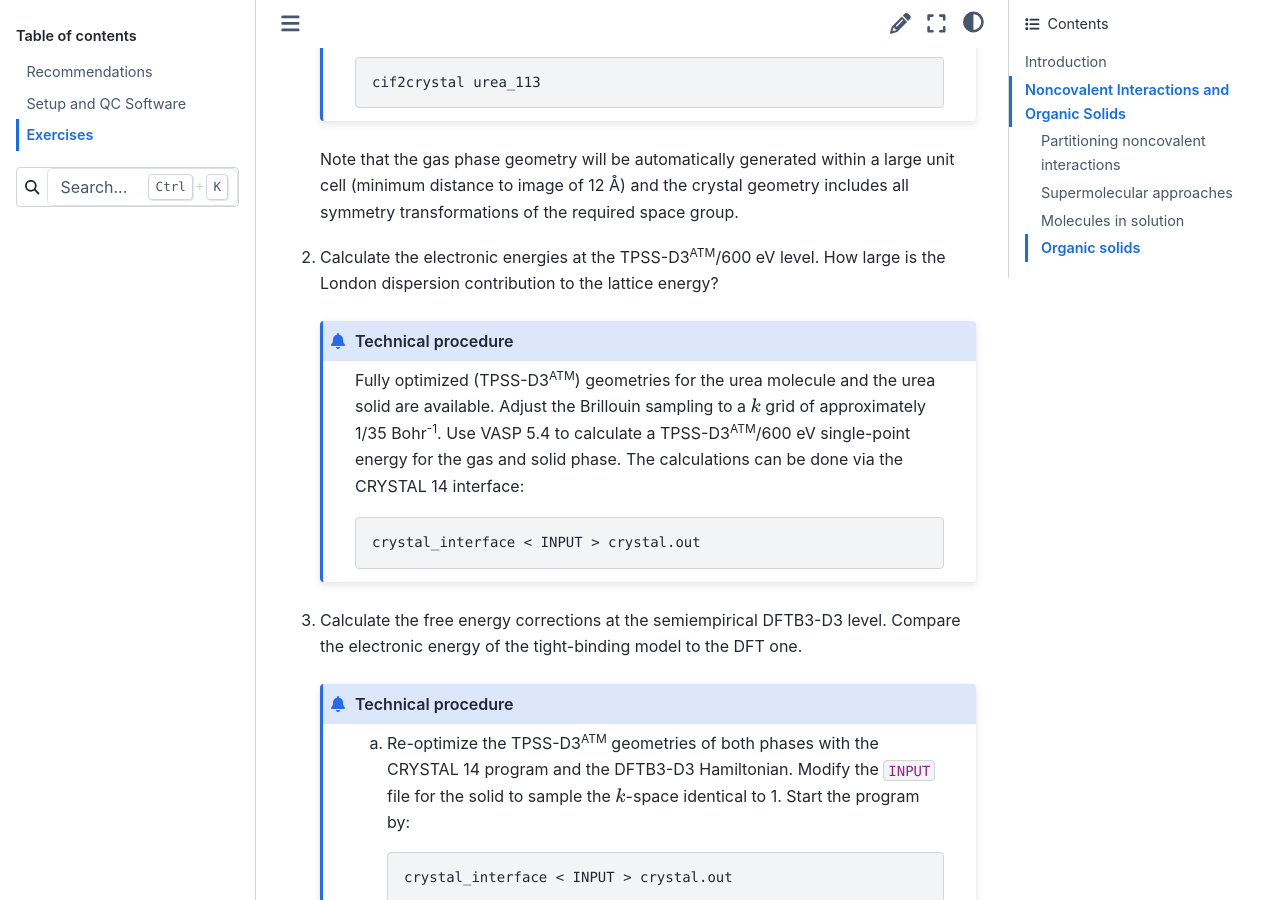
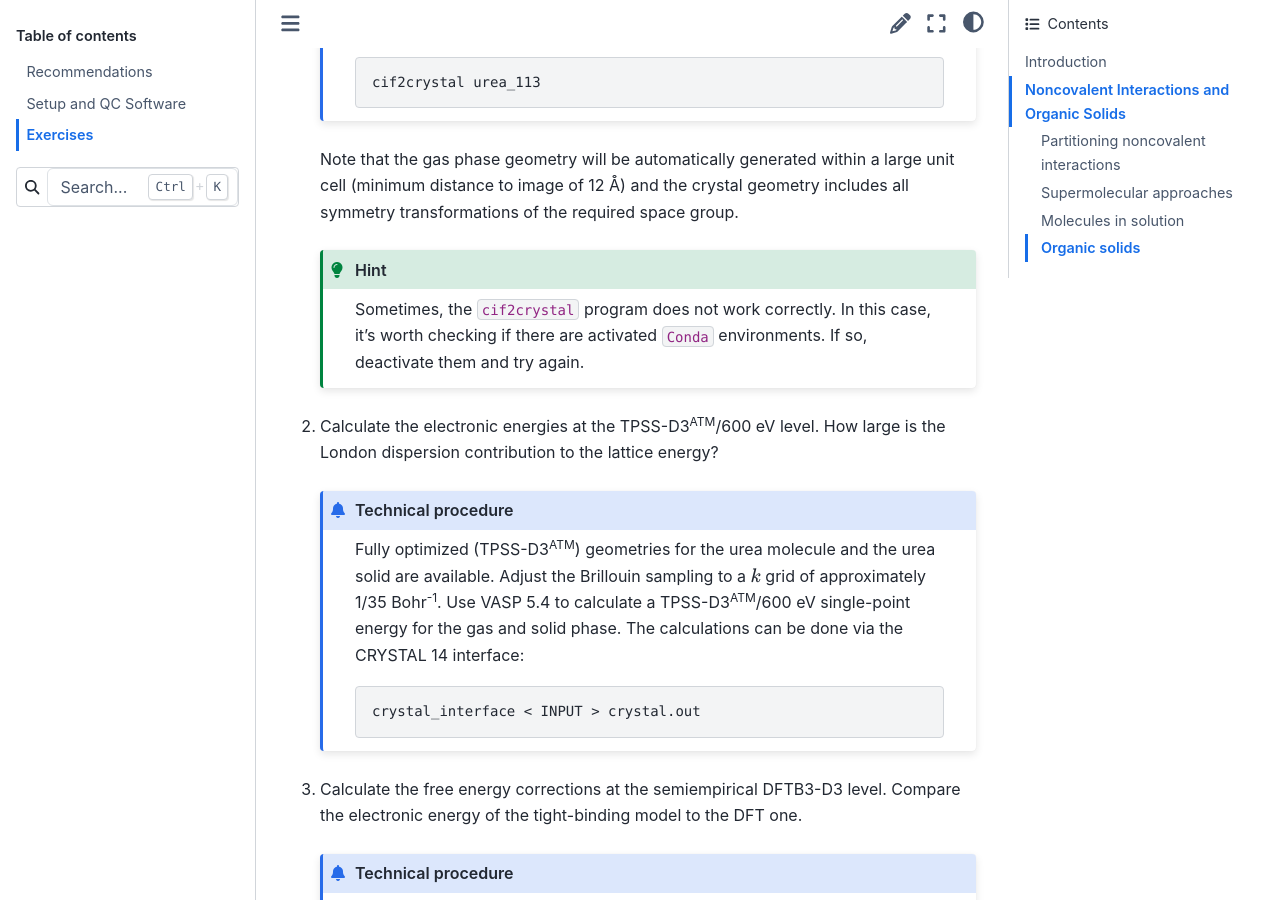
Before and after one commit to grimme-lab/wp12-teaching, a Sphinx documentation site: the page built from doc/ex.rst, in a window 1280 px wide and 900 px high, scrolled down 6376 px. Built offline with Sphinx 7.4.7 and the Sphinx Book theme 1.1.4, drawn with Linux system fonts in a browser that asks for light colours.

Commit message:
Added hint for Ex. 4
Signed-off-by: MtoLStoN <70513124+MtoLStoN@users.noreply.github.com>

```diff
--- a/doc/ex.rst
+++ b/doc/ex.rst
@@ -253,6 +253,10 @@ approximation:
    (minimum distance to image of 12 |angst|) and the crystal geometry includes all symmetry
    transformations of the required space group.
 
+   .. hint::
+
+      Sometimes, the ``cif2crystal`` program does not work correctly. In this case, it's worth checking if there are activated ``Conda`` environments. If so, deactivate them and try again.
+
 2. Calculate the electronic energies at the TPSS-D3\ :sup:`ATM`/600 eV level. How large is the
    London dispersion contribution to the lattice energy?
 
```
